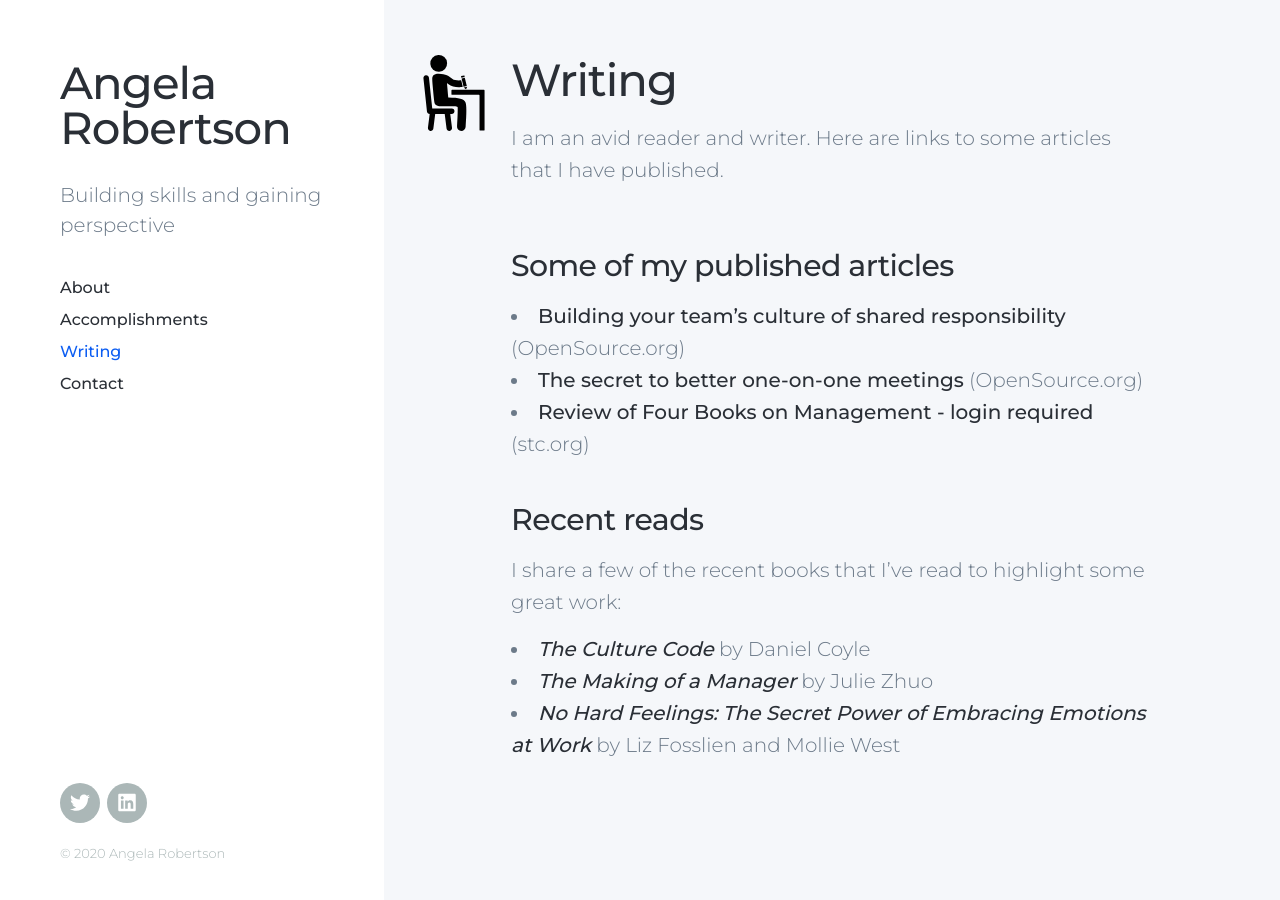
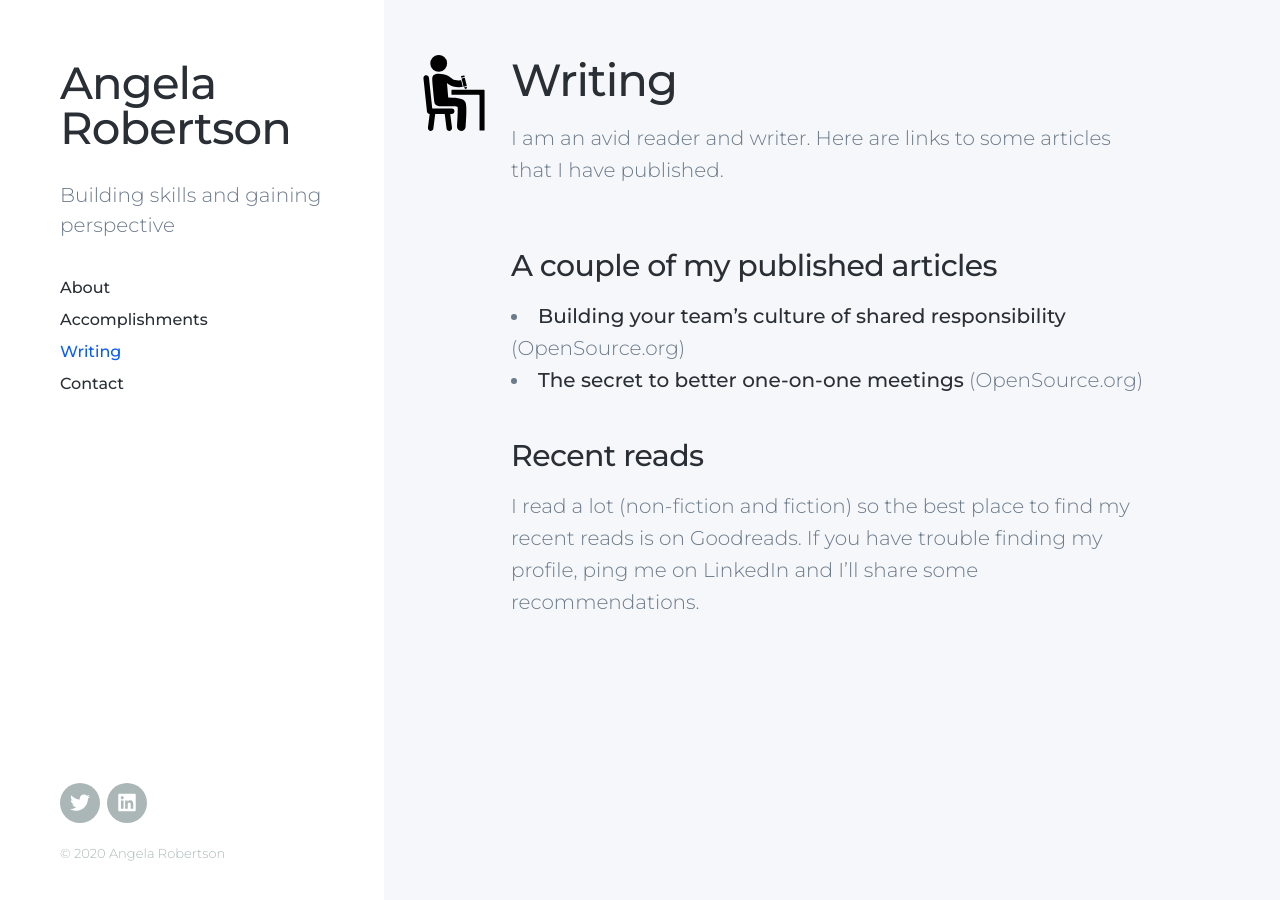
Before and after one commit to arob98/arob98.github.io, a Jekyll site: the page built from _pages/writing.md, in a window 1280 px wide and 900 px high. Built offline with Jekyll 4.4.1, drawn with Linux system fonts in a browser that asks for light colours; nearby versions of some CDN libraries.

Commit message:
March updates

```diff
--- a/_pages/writing.md
+++ b/_pages/writing.md
@@ -5,16 +5,11 @@ description: I am an avid reader and writer. Here are links to some articles tha
 featured_image: /images/writing.svg
 ---
 
-### Some of my published articles
+### A couple of my published articles
 
 * [Building your team's culture of shared responsibility](https://opensource.com/open-organization/18/7/guide-to-delegation) (OpenSource.org)
 * [The secret to better one-on-one meetings](https://opensource.com/open-organization/18/5/open-one-on-one-meetings-guide) (OpenSource.org)
-* [Review of Four Books on Management - login required](https://www.stc.org/techcomm/2018/05/02/review-of-four-books-on-management/) (stc.org)
 
 ### Recent reads
 
-I share a few of the recent books that I've read to highlight some great work:
-
-* [*The Culture Code*](https://www.goodreads.com/book/show/33517721-the-culture-code) by Daniel Coyle
-* [*The Making of a Manager*](https://www.goodreads.com/book/show/38821039-the-making-of-a-manager) by Julie Zhuo
-* [*No Hard Feelings: The Secret Power of Embracing Emotions at Work*](https://www.goodreads.com/book/show/42734244-no-hard-feelings) by Liz Fosslien and Mollie West
+I read a lot (non-fiction and fiction) so the best place to find my recent reads is on Goodreads. If you have trouble finding my profile, ping me on LinkedIn and I'll share some recommendations.
```
Also changed, not shown: _pages/about.md (+3 -5 lines), _pages/contact.md (+1 -1 lines), _pages/portfolio.md (+2 -2 lines).
